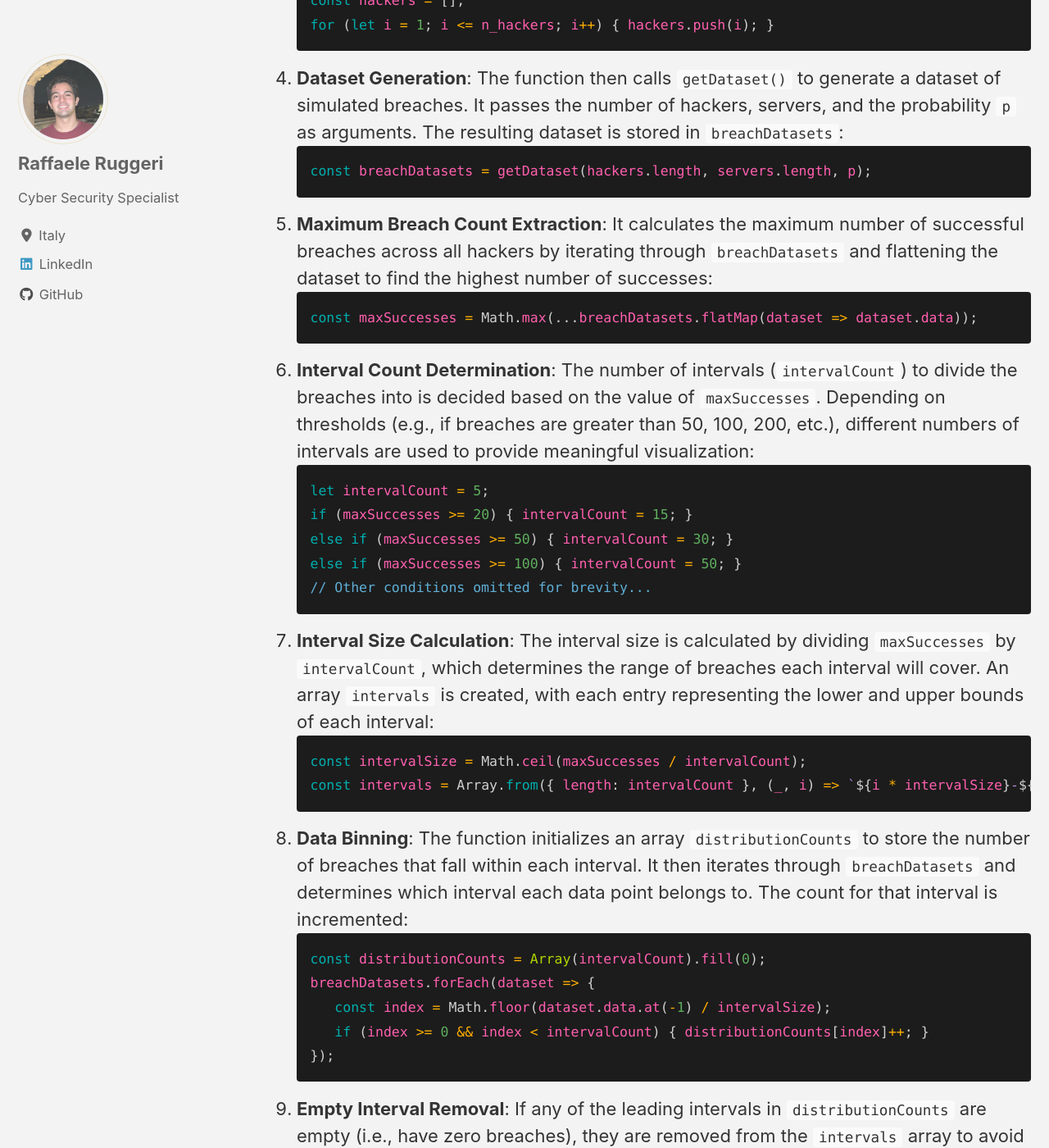
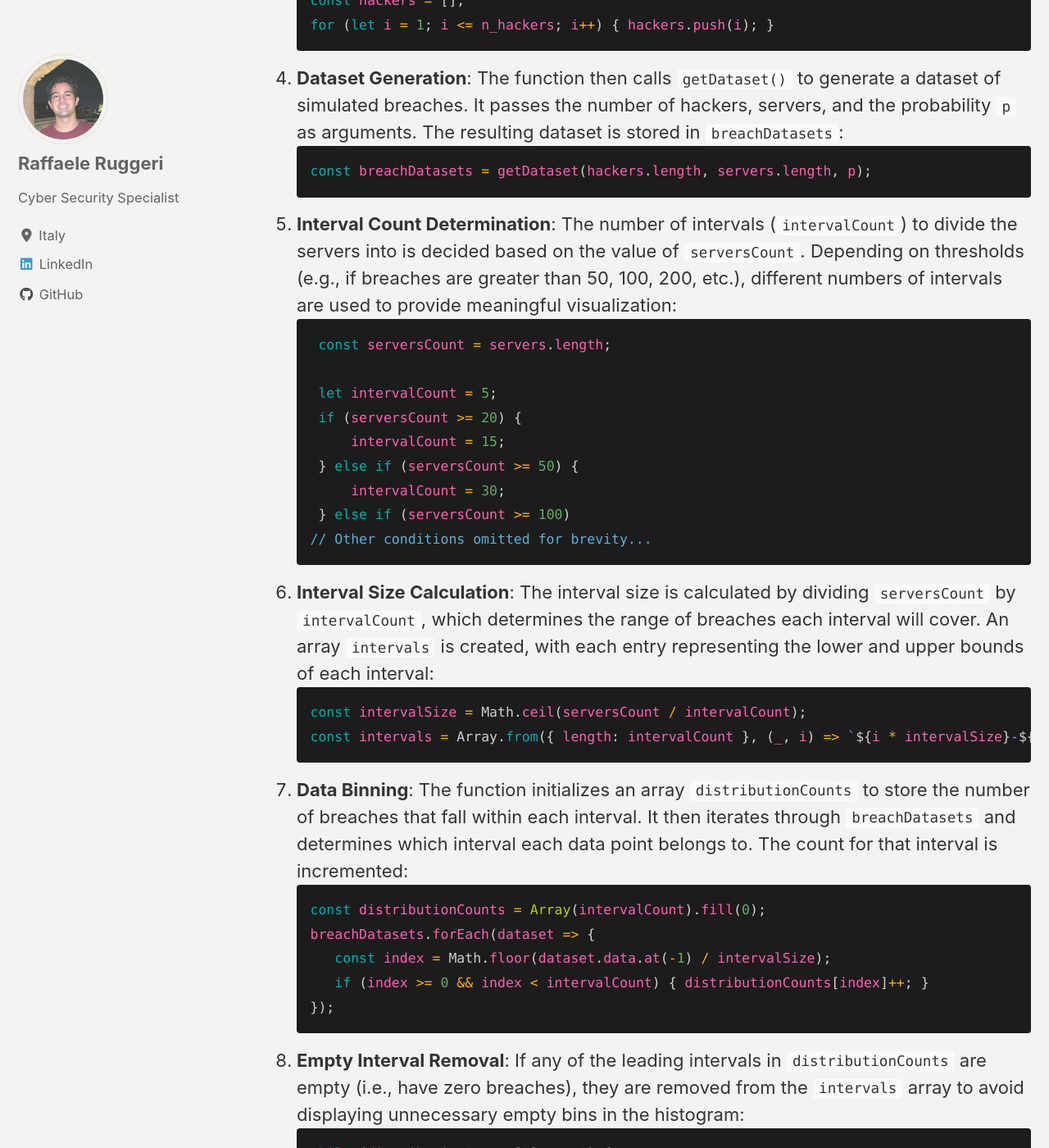
Before and after one commit to Raffo24/raffo24.github.io, a Jekyll site: the page built from _posts/statistics/2022-08-26-hw1.md, in a window 1280 px wide and 1400 px high, scrolled down 9770 px. Shown: the whole window at 82% size. Built offline with Jekyll 4.4.1, drawn with Linux system fonts in a browser that asks for light colours; cached includes are drawn as plain includes; nearby versions of some CDN libraries; formulas are drawn with MathJax 3; some of the changed text lies outside the part shown.

Commit message:
Update 2022-08-26-hw1.md

````diff
--- a/_posts/statistics/2022-08-26-hw1.md
+++ b/_posts/statistics/2022-08-26-hw1.md
@@ -182,24 +182,24 @@ function generateGraphs() {
 
     const breachDatasets = getDataset(hackers.length, servers.length, p);
 
-    const maxSuccesses = Math.max(...breachDatasets.flatMap(dataset => dataset.data));
+    const serversCount = servers.length;
 
     let intervalCount = 5;
-    if (maxSuccesses >= 20) {
+    if (serversCount >= 20) {
         intervalCount = 15;
-    } else if (maxSuccesses >= 50) {
+    } else if (serversCount >= 50) {
         intervalCount = 30;
-    } else if (maxSuccesses >= 100) {
+    } else if (serversCount >= 100) {
         intervalCount = 87;
-    } else if (maxSuccesses >= 200) {
+    } else if (serversCount >= 200) {
         intervalCount = 170;
-    } else if (maxSuccesses >= 300) {
-        intervalCount = 270;
-    } else if (maxSuccesses >= 400) {
-        intervalCount = 390;
+    } else if (serversCount >= 300) {
+        intervalCount = 260;
+    } else if (serversCount >= 400) {
+        intervalCount = 350;
     }
 
-    const intervalSize = Math.ceil(maxSuccesses / intervalCount);
+    const intervalSize = Math.ceil(serversCount / intervalCount);
     const intervals = Array.from({ length: intervalCount }, (_, i) => `${i * intervalSize}-${(i + 1) * intervalSize}`);
 
     const distributionCounts = Array(intervalCount).fill(0);
@@ -249,27 +249,26 @@ function generateGraphs() {
    const breachDatasets = getDataset(hackers.length, servers.length, p);
    ```
 
-5. **Maximum Breach Count Extraction**: It calculates the maximum number of successful breaches across all hackers by iterating through `breachDatasets` and flattening the dataset to find the highest number of successes:
+5. **Interval Count Determination**: The number of intervals (`intervalCount`) to divide the servers into is decided based on the value of `serversCount`. Depending on thresholds (e.g., if breaches are greater than 50, 100, 200, etc.), different numbers of intervals are used to provide meaningful visualization:
    ```javascript
-   const maxSuccesses = Math.max(...breachDatasets.flatMap(dataset => dataset.data));
-   ```
+    const serversCount = servers.length;
 
-6. **Interval Count Determination**: The number of intervals (`intervalCount`) to divide the breaches into is decided based on the value of `maxSuccesses`. Depending on thresholds (e.g., if breaches are greater than 50, 100, 200, etc.), different numbers of intervals are used to provide meaningful visualization:
+    let intervalCount = 5;
+    if (serversCount >= 20) {
+        intervalCount = 15;
+    } else if (serversCount >= 50) {
+        intervalCount = 30;
+    } else if (serversCount >= 100)
+   // Other conditions omitted for brevity...
+```
+
+6. **Interval Size Calculation**: The interval size is calculated by dividing `serversCount` by `intervalCount`, which determines the range of breaches each interval will cover. An array `intervals` is created, with each entry representing the lower and upper bounds of each interval:
    ```javascript
-   let intervalCount = 5;
-   if (maxSuccesses >= 20) { intervalCount = 15; }
-   else if (maxSuccesses >= 50) { intervalCount = 30; }
-   else if (maxSuccesses >= 100) { intervalCount = 50; }
-   // Other conditions omitted for brevity...
-   ```
-
-7. **Interval Size Calculation**: The interval size is calculated by dividing `maxSuccesses` by `intervalCount`, which determines the range of breaches each interval will cover. An array `intervals` is created, with each entry representing the lower and upper bounds of each interval:
-   ```javascript
-   const intervalSize = Math.ceil(maxSuccesses / intervalCount);
+   const intervalSize = Math.ceil(serversCount / intervalCount);
    const intervals = Array.from({ length: intervalCount }, (_, i) => `${i * intervalSize}-${(i + 1) * intervalSize}`);
    ```
 
-8. **Data Binning**: The function initializes an array `distributionCounts` to store the number of breaches that fall within each interval. It then iterates through `breachDatasets` and determines which interval each data point belongs to. The count for that interval is incremented:
+7. **Data Binning**: The function initializes an array `distributionCounts` to store the number of breaches that fall within each interval. It then iterates through `breachDatasets` and determines which interval each data point belongs to. The count for that interval is incremented:
    ```javascript
    const distributionCounts = Array(intervalCount).fill(0);
    breachDatasets.forEach(dataset => {
````
Also changed, not shown: other parts of _posts/statistics/2022-08-26-hw1.md (+2 -2 lines).
